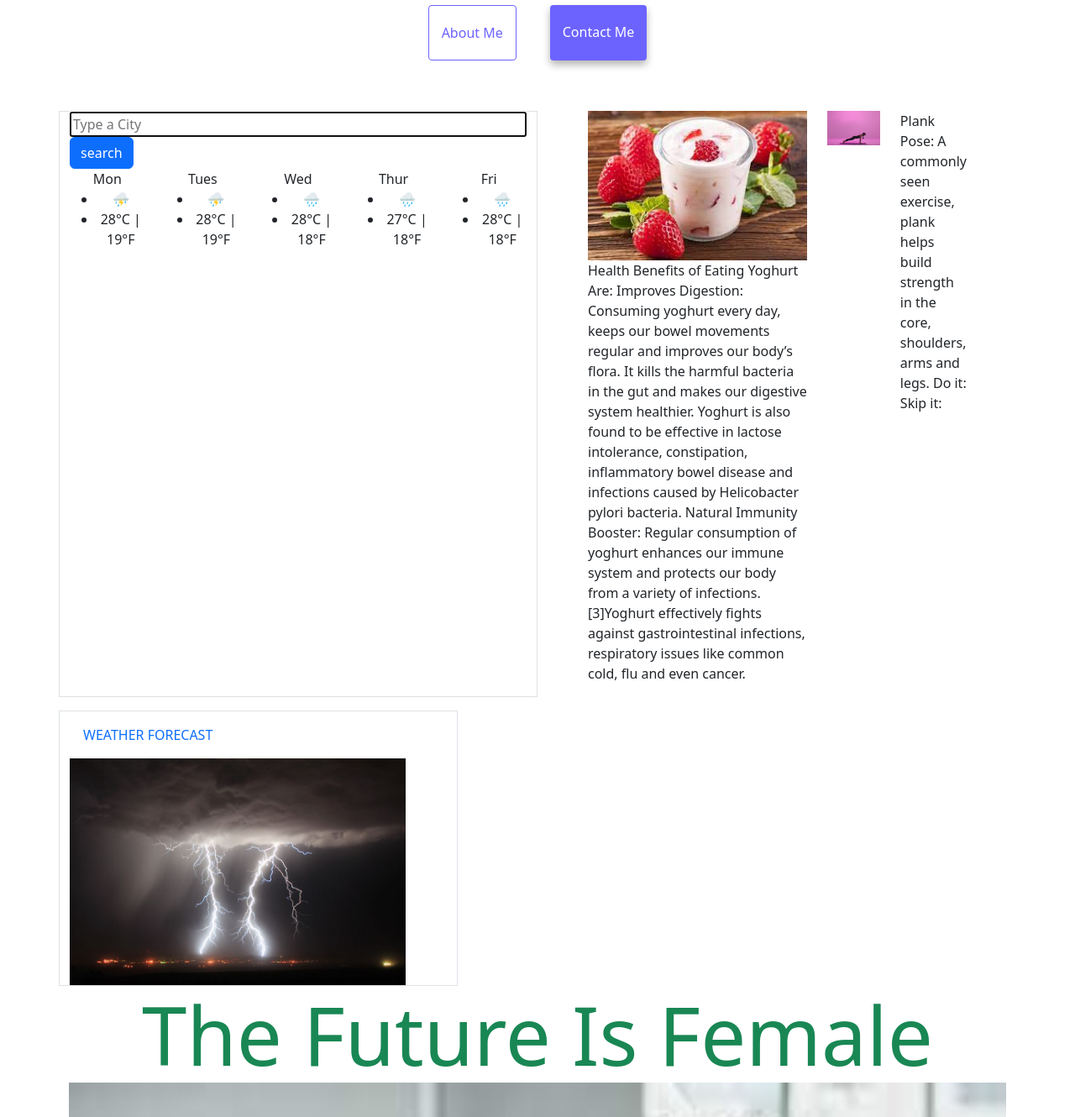
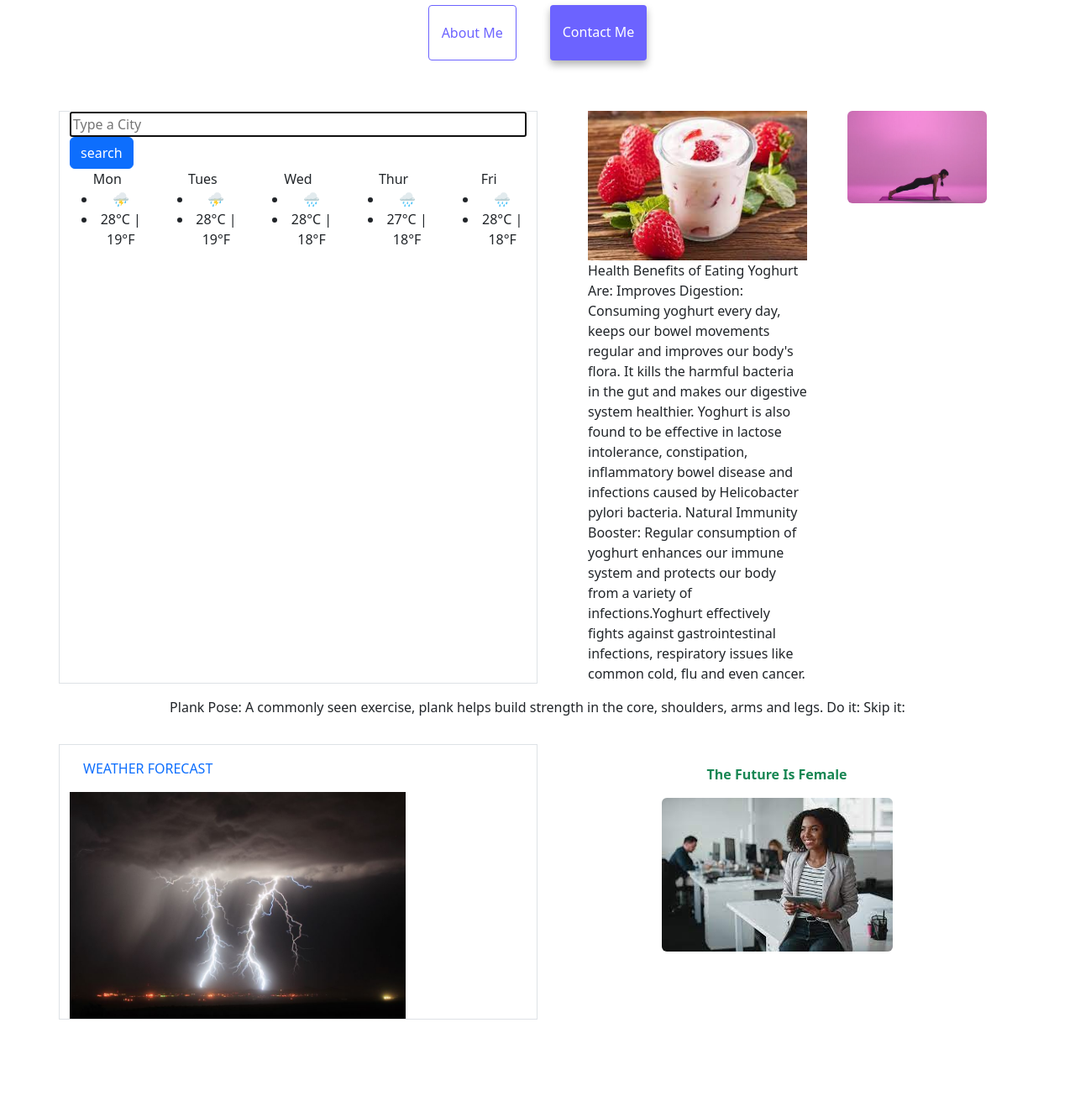
Before and after one commit to Antoinette-Cordis/Advanced-Tools-Homework, a plain HTML site: page index.html in a window 1280 px wide. Shown: the part 360-1690 px from the top of the page at 84% size. After the commit the page ends 1574 px from the top, so only its background shows below. Drawn offline with nearby package versions, Linux system fonts and the light colour scheme.

Commit message:
Made the Website Mobile Responsive

```diff
--- a/index.html
+++ b/index.html
@@ -50,11 +50,11 @@
     </h3>
     <div class="about-link">
       <a href="/about.html" class="about-me" title="Learn More about Stars Collection">About Me</a>
-      <a href="/contact.html#contact" class="contact-me" title="Contact us at antoinettecordis@gmail.com">Contact Me</a>
+      <a href="/contact.html#contact" class="contact-me" title="Contact us at antoinettecordis@gmail.Com">Contact Me</a>
     </div>
     <div class="container">
       <div class="row">
-        <div class="col-sm-6 border">
+        <div class="col-sm-6 mb-3 border">
         <form>
           <div>
           <input type="text" placeholder="Type a City" class="w-100" autofocus="on">
@@ -99,41 +99,36 @@
 
         <div class="col-sm-3 ms-5">
         <img src="yoghurt.jpg" alt="Picture of a Greek Yoghurt" id="logo" class="img-fluid">
-
              <p>
             Health Benefits of Eating Yoghurt Are:
 Improves Digestion:
-Consuming yoghurt every day, keeps our bowel movements regular and improves our body’s flora. It kills the harmful bacteria in the gut and makes our digestive system healthier.
+Consuming yoghurt every day, keeps our bowel movements regular and improves our body's flora. It kills the harmful bacteria in the gut and makes our digestive system healthier.
 
 Yoghurt is also found to be effective in lactose intolerance, constipation, inflammatory bowel disease and infections caused by Helicobacter pylori bacteria.
 Natural Immunity Booster:
-Regular consumption of yoghurt enhances our immune system and protects our body from a variety of infections. [3]Yoghurt effectively fights against gastrointestinal infections, respiratory issues like common cold, flu and even cancer.
+Regular consumption of yoghurt enhances our immune system and protects our body from a variety of infections.Yoghurt effectively fights against gastrointestinal infections, respiratory issues like common cold, flu and even cancer.
           </p>
         </div>
-        <div class="col-2">
-          <div class="row">
-            <div class="col-sm">
-          <img src="images/yoga.jpg" alt="Perfect picture a plank Pose exercise" id="yoga" class="img-fluid"></div>
-          <div class="col">
-            <p class="lesson">Plank Pose:
+        <div class="col-sm-2 ms-4">
+          <img src="images/yoga.jpg" alt="Perfect picture of a plank Pose exercise" id="yoga" class="rounded mx-auto d-block"></div>
+            <p class="text-center">Plank Pose:
 A commonly seen exercise, plank helps build strength in the core, shoulders, arms and legs.
 Do it:
 Skip it:
 </p>
-          </div>
-          </div>
+
         </div>
       </div>
       </div></div>
       <div class="container">
       <div class="row">
-        <div class="col-sm-5 border mt-3">
-          <header class="text-primary p-3">WEATHER FORECAST</header>
-          <img src="images/weather app.jpg" alt="Sample pocture of a weather forecast" class="weather-app">
+        <div class="col-sm-6 border mt-3">
+          <div class="text-primary p-3">WEATHER FORECAST</div>
+          <img src="/images/weather app.jpg" alt="Sample picture of a weather forecast" class="weather-app">
         </div>
-        <div class="col-sm-7 mt-3 p-4"></div>
-        <h1 class="text-center text-success">The Future Is Female</h1>
-        <img src="images/tech.jpg" alt="A perfect picture of a Tech woman" class="img-fluid" id="tech">
+        <div class="col-sm-6 p-4 mt-3">
+        <p class="text-center text-success fw-bolder">The Future Is Female</p>
+        <img src="/images/tech.jpg"  alt="A perfect picture of a Tech woman" class="rounded mx-auto d-block" id="tech">
       </div>
       </div>
     </div>
--- a/styles.css
+++ b/styles.css
@@ -48,9 +48,7 @@ h3 {
   max-width: 100%;
   height: auto;
 }
-.lesson {
-  display: block;
-}
+
 .weather {
   max-width: 100%;
 }
```
Also changed, not shown: about.html (+18 -7 lines), contact.html (+7 -7 lines).
